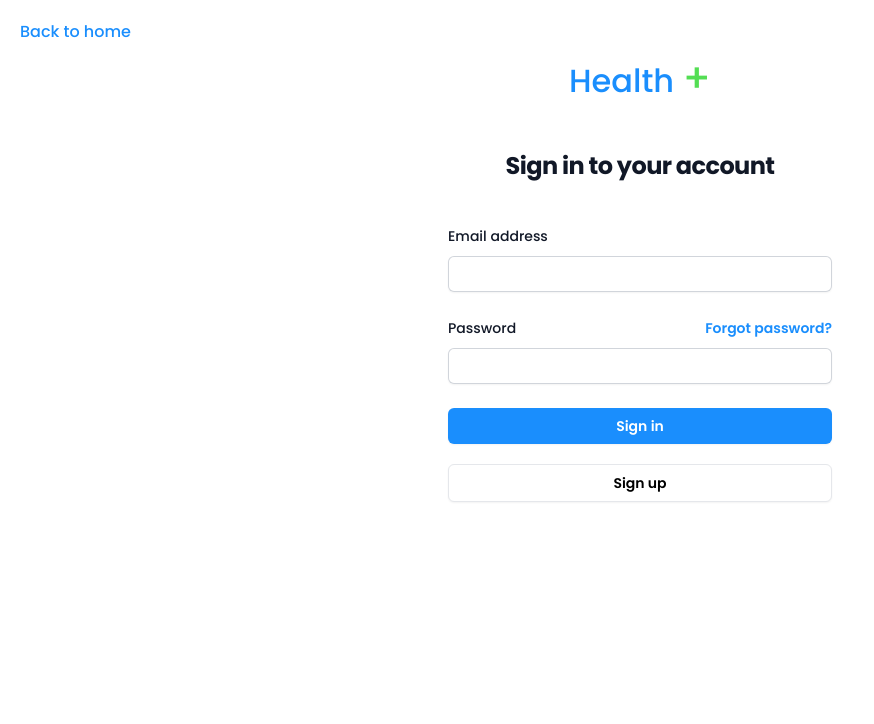
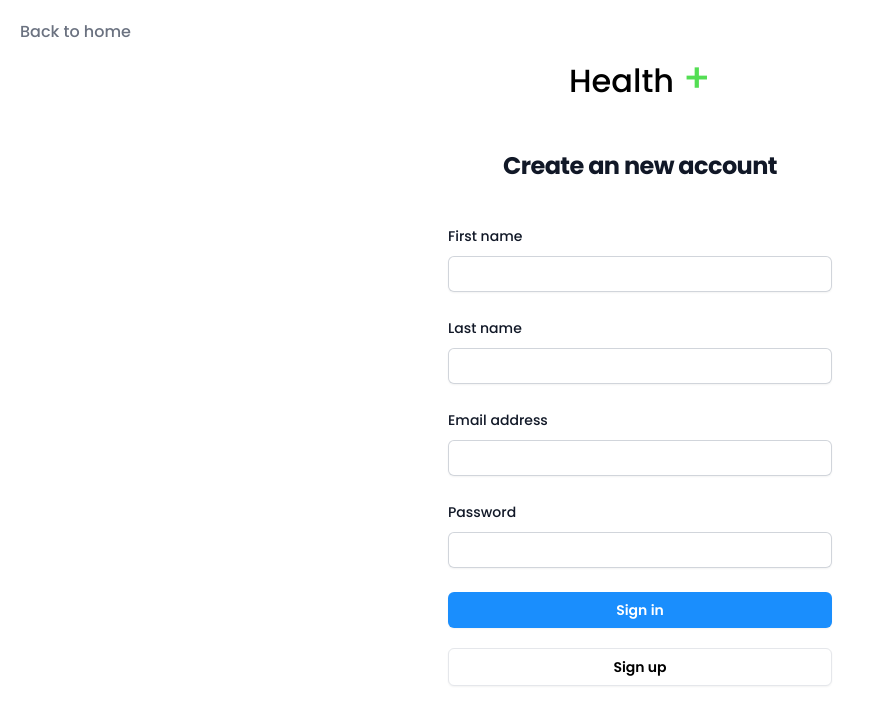
Before and after one commit to Dilshan-Shivantha-Kumarasiri/RAD-course-work, a React (Vite) app in the folder FRONTEND/: page / in a window 1280 px wide. Shown: the top 724 px of the page, without its empty margins (0-874 px from the left). Built offline with nearby package versions, Linux system fonts and the light colour scheme.

Commit message:
adding view component to the App.tsx

```diff
--- a/FRONTEND/src/App.tsx
+++ b/FRONTEND/src/App.tsx
@@ -1,5 +1,6 @@
 // import Home from "./views/Home.tsx";
-import SignIn from "./views/SignIn.tsx";
+// import SignIn from "./views/SignIn.tsx";
+import SignUp from "./views/SignUp.tsx";
 import "./App.css"
 
 
@@ -10,7 +11,8 @@ function App() {
   return (
     <>
       {/*<Home/>*/}
-      <SignIn/>
+      {/*<SignIn/>*/}
+      <SignUp/>
     </>
   )
 }
```
